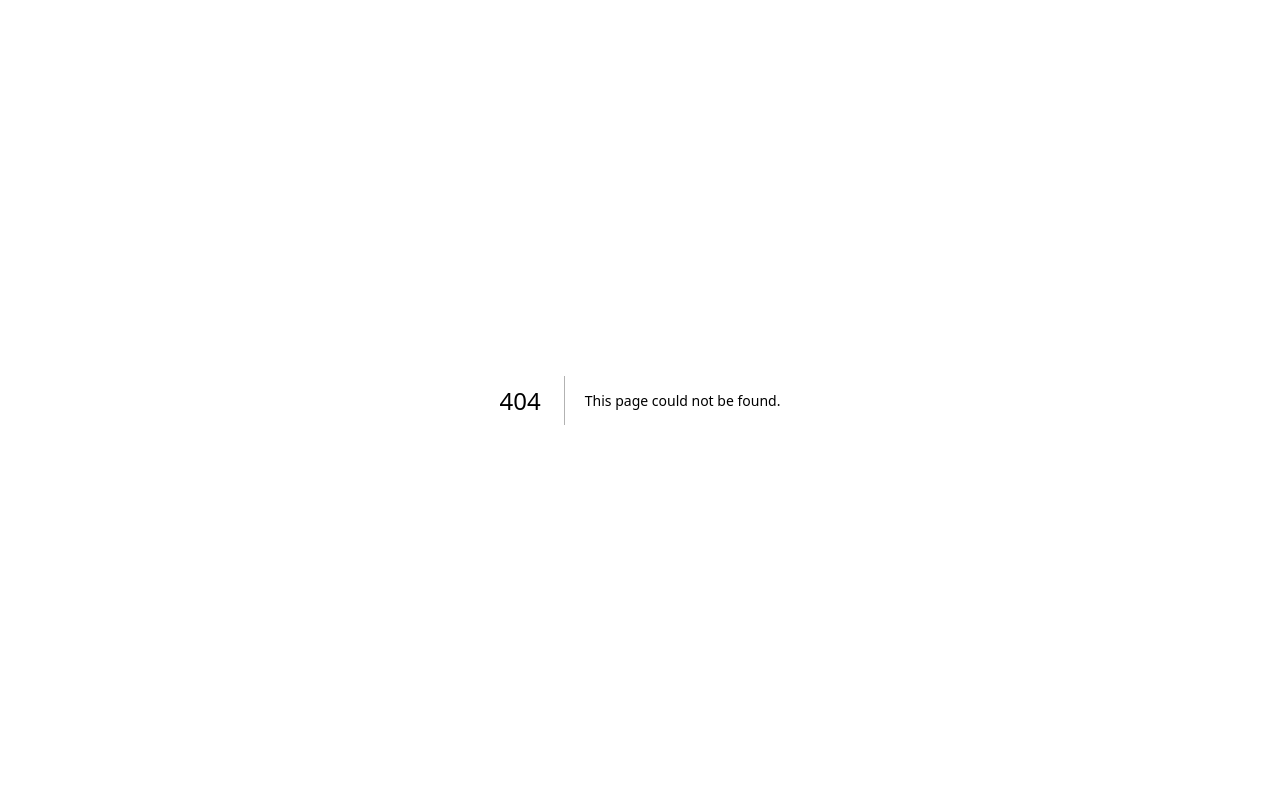
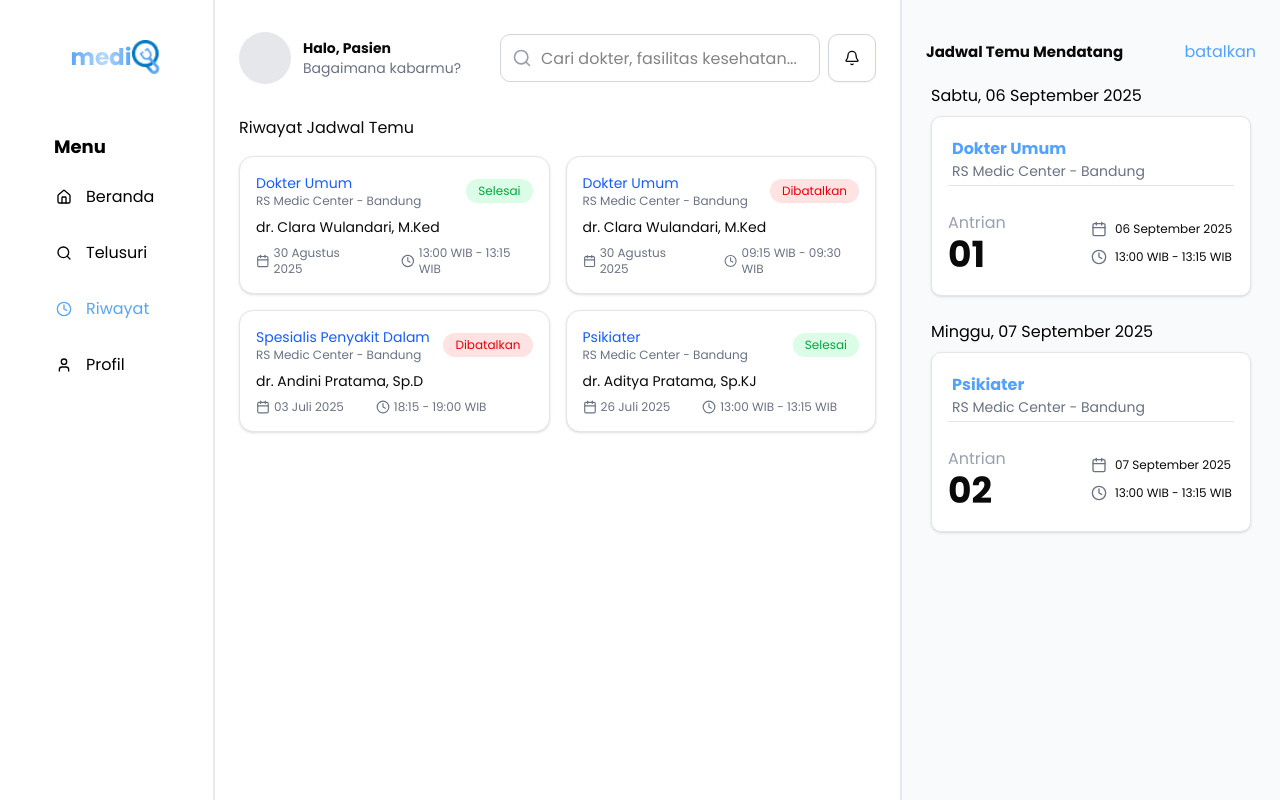
Before and after one commit to aryadary0706/Final_Project_EISD, a Next.js app: page /riwayat in a window 1280 px wide. Before the commit this address had no page. Shown: the top 800 px of the page. Built offline with nearby package versions, Linux system fonts and the light colour scheme.

Commit message:
buat riwayat page

```diff
--- /dev/null
+++ b/app/(main)/riwayat/page.tsx
@@ -0,0 +1,125 @@
+"use client"
+
+import React from "react";
+import Header from "@/app/components/header";
+import ScheduleMeet from "@/app/components/Schedulelist";
+import { Calendar, Clock, Hospital } from "lucide-react";
+import { Separator } from "@radix-ui/react-separator";
+
+const mockAppointments = [
+  {
+    id: 1,
+    href: "#",
+    specialty: "Dokter Umum",
+    doctor: "dr. Clara Wulandari, M.Ked",
+    status: "selesai",
+    facility: "RS Medic Center - Bandung",
+    date: new Date(2025, 7, 30), // 30 Agustus 2025
+    time: "13:00 WIB - 13:15 WIB",
+  },
+  {
+    id: 2,
+    href: "#",
+    specialty: "Dokter Umum",
+    doctor: "dr. Clara Wulandari, M.Ked",
+    status: "dibatalkan",
+    facility: "RS Medic Center - Bandung",
+    date: new Date(2025, 7, 30),
+    time: "09:15 WIB - 09:30 WIB",
+  },
+  {
+    id: 3,
+    href: "#",
+    specialty: "Spesialis Penyakit Dalam",
+    doctor: "dr. Andini Pratama, Sp.D",
+    status: "dibatalkan",
+    facility: "RS Medic Center - Bandung",
+    date: new Date(2025, 6, 3),
+    time: "18:15 - 19:00 WIB",
+  },
+  {
+    id: 4,
+    href: "#",
+    specialty: "Psikiater",
+    doctor: "dr. Aditya Pratama, Sp.KJ",
+    status: "selesai",
+    facility: "RS Medic Center - Bandung",
+    date: new Date(2025, 6, 26),
+    time: "13:00 WIB - 13:15 WIB",
+  },
+];
+
+type Appointment = {
+  id: number;
+  href: string;
+  specialty: string;
+  doctor: string;
+  status: "selesai" | "dibatalkan";
+  facility: string;
+  date: Date;
+  time: string;
+};
+
+export default function RiwayatPage() {
+  const formatDate = (date: Date) => {
+    return date.toLocaleDateString("id-ID", {
+      day: "2-digit",
+      month: "long",
+      year: "numeric",
+    });
+  };
+
+  return (
+    <div className="flex flex-row w-full">
+      <div className="flex-1 flex flex-col">
+        <Header />
+        <main className="flex-1 mt-4 space-y-4 px-6 w-full">
+          <h1 className="text-base font-medium">Riwayat Jadwal Temu</h1>
+          <div className="grid grid-cols-1 md:grid-cols-2 gap-4">
+            {mockAppointments.map((appt) => (
+              <div
+                key={appt.id}
+                className="border rounded-xl p-4 shadow-sm bg-white flex flex-col space-y-2"
+              >
+                <div className="flex items-center justify-between">
+                  <div>
+                    <p className="text-sm font-medium text-blue-600">{appt.specialty}</p>
+                    <p className="text-xs text-gray-500">{appt.facility}</p>
+                  </div>
+                  <span
+                    className={`text-xs px-3 py-1 rounded-full font-medium ${
+                      appt.status === "selesai"
+                        ? "bg-green-100 text-green-600"
+                        : "bg-red-100 text-red-600"
+                    }`}
+                  >
+                    {appt.status === "selesai" ? "Selesai" : "Dibatalkan"}
+                  </span>
+                </div>
+
+                <p className="text-sm font-medium">{appt.doctor}</p>
+
+                <div className="flex items-center text-xs text-gray-500 space-x-4">
+                  <div className="flex items-center space-x-1">
+                    <Calendar size={14} />
+                    <br/>
+                    <span>{formatDate(appt.date)}</span>
+                  </div>
+                  <Separator/>
+                  <div className="flex items-center space-x-1">
+                    <Clock size={14} />
+                    <br/>
+                    <span>{appt.time}</span>
+                  </div>
+                </div>
+              </div>
+            ))}
+          </div>
+        </main>
+      </div>
+      <div className="hidden lg:flex w-[380px] shrink-0">
+        <ScheduleMeet />
+      </div>
+    </div>
+  );
+}
--- a/app/components/Schedulelist.tsx
+++ b/app/components/Schedulelist.tsx
@@ -14,6 +14,8 @@ const mockAppointments = [
     id: 1,
     href: "#",
     specialty: "Dokter Umum",
+    doctor: "Dr. Clara Wulandari, M.Ked",
+    status: "dibatalkan",
     facility: "RS Medic Center",
     queue: 1,
     date: new Date(2025, 8, 6),
@@ -23,6 +25,8 @@ const mockAppointments = [
     id: 2,
     href: "#",
     specialty: "Psikiater",
+    doctor: "Dr. Clara Wulandari, M.Ked",
+    status: "berhasil",
     facility: "RS Medic Center",
     queue: 2,
     date: new Date(2025, 8, 7),
@@ -34,6 +38,8 @@ type Appointment = {
   id: number;
   href: string;
   specialty: string;
+  doctor: string;
+  status: string
   facility: string;
   queue: number;
   date: Date;
@@ -57,7 +63,7 @@ export default function ScheduleMeet() {
   );
 
   return (
-    <div className="justify-end flex w-full lg:h-full flex-col h-full py-6 px-4 bg-gray-50 border-l-2 border-gray-200">
+    <div className="justify-end flex w-full lg:h-full flex-col h-full py-10 px-6 bg-gray-50 border-l-2 border-gray-200">
       {/* Header */}
       <div className="flex justify-between items-center self-stretch mb-5">
         <h2 className="font-semibold text-[15px]">Jadwal Temu Mendatang</h2>
--- a/app/components/sidebar.tsx
+++ b/app/components/sidebar.tsx
@@ -11,10 +11,10 @@ import clsx from 'clsx';
 import { useUserStore } from '@/stores/userStore';
 
 const navItems = [
-  { name: 'Beranda', href: '/beranda', icon: <Home className="w-6 h-6" /> },
-  { name: 'Telusuri', href: '/search', icon: <Search className="w-6 h-6" /> },
-  { name: 'Riwayat', href: '/riwayat', icon: <Clock className="w-6 h-6" /> },
-  { name: 'Profil', href: '/profil', icon: <User className="w-6 h-6" /> }, // Tetap tulis '/profil' sebagai default
+  { name: 'Beranda', href: '/beranda', icon: <Home className="w-4 h-4" /> },
+  { name: 'Telusuri', href: '/search', icon: <Search className="w-4 h-4" /> },
+  { name: 'Riwayat', href: '/riwayat', icon: <Clock className="w-4 h-4" /> },
+  { name: 'Profil', href: '/profil', icon: <User className="w-4 h-4" /> }, // Tetap tulis '/profil' sebagai default
 ];
 
 export default function Sidebar() {
--- a/app/styles/sidebar.module.css
+++ b/app/styles/sidebar.module.css
@@ -4,7 +4,9 @@
     flex-shrink: 0;
     width: 215px;
     height: auto;
-    padding: 32px 0;
+    padding-top: 40px;
+    padding-left: 20px;
+    padding-bottom: 40px;
     flex-direction: column;
     justify-content: flex-start;
     align-items: center;
```
Also changed, not shown: app/(main)/beranda/page.tsx (indentation only), app/(main)/search/page.tsx (added).
